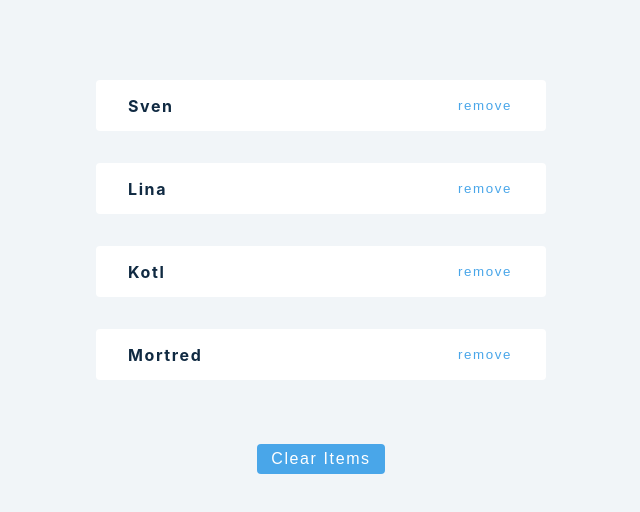
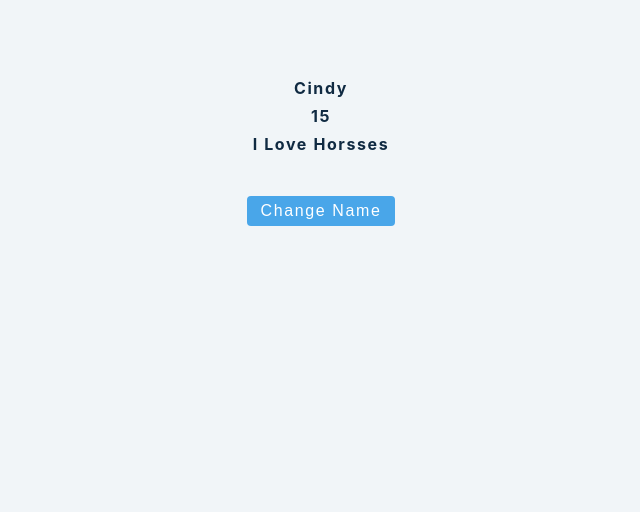
Before and after one commit to williamadahl/use-state-project, a React (Create React App) app: page / in a window 1280 px wide. Shown: the top 512 px of the page, without its empty margins (319-959 px from the left). Built offline with nearby package versions, Linux system fonts and the light colour scheme.

Commit message:
useState on objects and creating handlers for changing properties in object

```diff
--- a/src/App.js
+++ b/src/App.js
@@ -1,11 +1,12 @@
 import './App.css';
 import SimpleUseStateExapmle from './setupFiles/simple-usestate-example'
 import UseStateArray from './setupFiles/use-state-array-example'
+import UseStateObject from './setupFiles/use-state-object-example'
 
 function App() {
   return (
       <div className = 'container'>
-      <UseStateArray/>
+      <UseStateObject />
       </div>
   );
 }
--- /dev/null
+++ b/src/setupFiles/use-state-object-example.js
@@ -0,0 +1,28 @@
+import React, {useState} from 'react';
+
+
+const UseStateObject = () =>{
+    /*
+    * Can also set up handler functions for setting values:
+    * const [name, setName] = useState('cindy')
+    * ....
+    * setName('tranny');
+    * <h4> {name} </h4>
+    * */
+    const [person, setPerson] = useState({name: 'cindy', age: 15, message: 'i love horsses'});
+    const changeName = () =>{
+        // the spread operator '...' maintains the object and only sets desired values
+        setPerson({...person, name: 'tranny'});
+    };
+    return(
+        <>
+            <h4> {person.name} </h4>
+            <h4> {person.age} </h4>
+            <h4> {person.message} </h4>
+            <button className = 'btn' onClick={changeName}>
+                change name
+            </button>
+         </>
+    );
+}
+export default UseStateObject;
```
Also changed, not shown: 1 other file (tests, documents, lock files or other folders).
